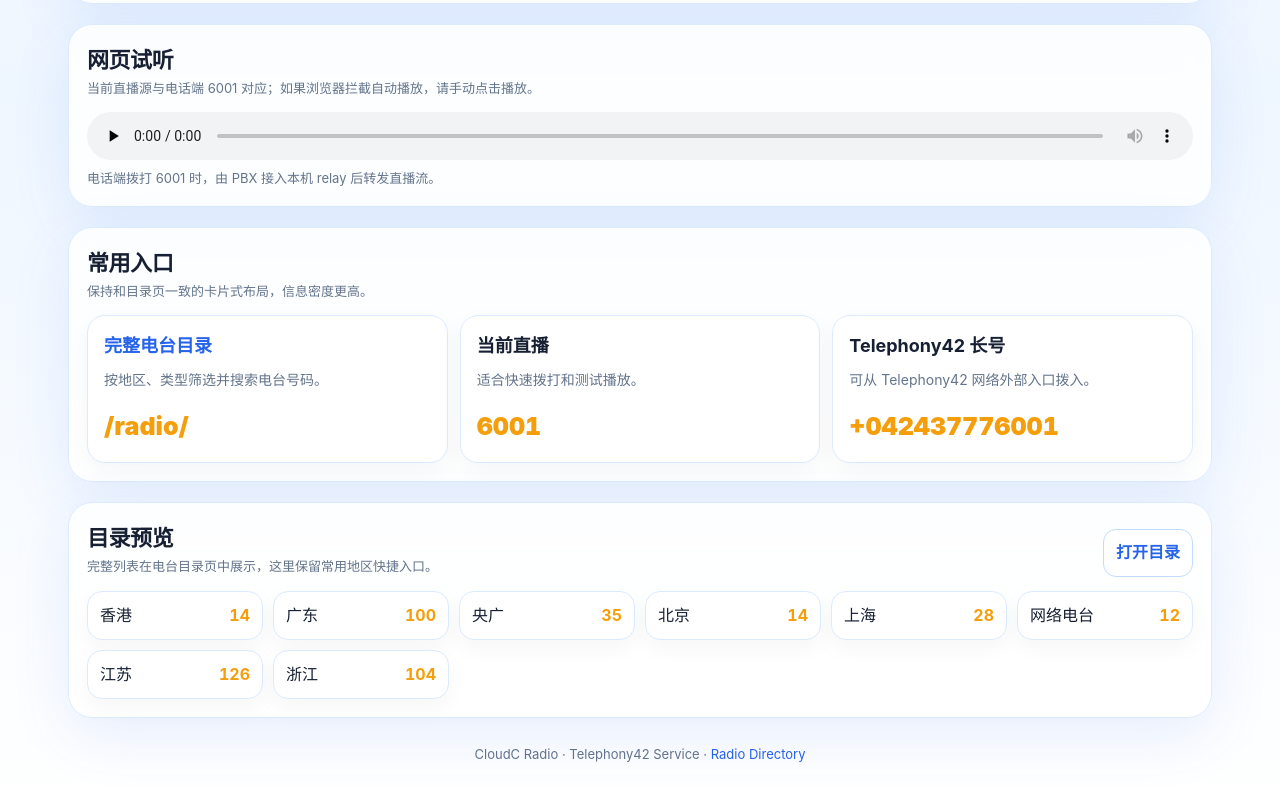
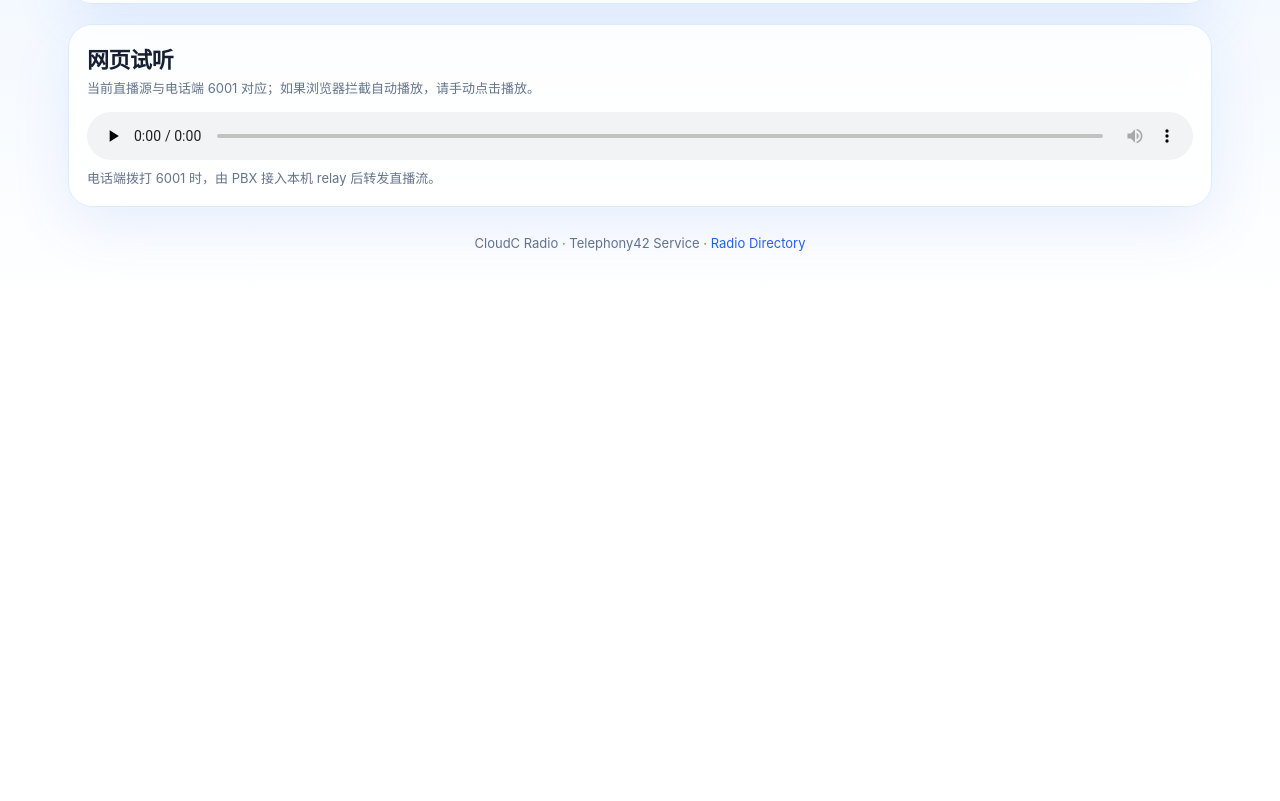
Before and after one commit to cloudc001/radio42, a plain HTML site: page index.html in a window 1280 px wide. Shown: the part 577-1378 px from the top of the page. After the commit the page ends 881 px from the top, so only its background shows below. Drawn offline with Linux system fonts and the light colour scheme.

Commit message:
Remove homepage preview cards

```diff
--- a/index.html
+++ b/index.html
@@ -18,7 +18,5 @@
 <nav class="nav"><div class="brand"><span class="dot"></span><span>CloudC Radio</span></div><div class="nav-links"><a href="https://cloudc.dev/">CloudC</a><a href="https://dn42.cloudc.dev/">DN42</a><a href="/radio/">电台目录</a><a href="https://github.com/cloudc001/radio42">GitHub</a></div></nav>
 <section class="hero"><div class="hero-card"><div class="eyebrow">Telephony42 Radio Service</div><h1>Radio42 电话广播服务</h1><p class="lead">这是由 CloudC 维护的 Telephony42 电话广播入口。你可以在网页端试听当前直播，也可以通过 Telephony42 电话网拨打短号或目录号码收听广播。</p><div class="dial-box"><div class="dial-label">当前直播短号</div><div class="dial-number">6001</div><div class="dial-note">Telephony42 长号：+042437776001。更多电台请进入完整目录。</div></div><div class="button-row"><a class="button primary" href="/radio/">进入完整电台目录</a><a class="button" href="#listen">网页试听</a></div></div></section>
 <section id="listen" class="panel"><div class="section-head"><div><h2>网页试听</h2><div class="hint">当前直播源与电话端 6001 对应；如果浏览器拦截自动播放，请手动点击播放。</div></div></div><audio controls preload="none" src="https://lhttp.qtfm.cn/live/274/64k.mp3">当前浏览器不支持音频播放。</audio><div class="player-note">电话端拨打 6001 时，由 PBX 接入本机 relay 后转发直播流。</div></section>
-<section class="panel"><div class="section-head"><div><h2>常用入口</h2><div class="hint">保持和目录页一致的卡片式布局，信息密度更高。</div></div></div><div class="cards"><a class="card" href="/radio/"><div><h3>完整电台目录</h3><p>按地区、类型筛选并搜索电台号码。</p></div><div class="big">/radio/</div></a><article class="card"><div><h3>当前直播</h3><p>适合快速拨打和测试播放。</p></div><div class="big">6001</div></article><article class="card"><div><h3>Telephony42 长号</h3><p>可从 Telephony42 网络外部入口拨入。</p></div><div class="big">+042437776001</div></article></div></section>
-<section class="panel"><div class="section-head"><div><h2>目录预览</h2><div class="hint">完整列表在电台目录页中展示，这里保留常用地区快捷入口。</div></div><a class="button" href="/radio/">打开目录</a></div><div class="chips"><a class="chip" href="/radio/"><span>香港</span><b>14</b></a><a class="chip" href="/radio/"><span>广东</span><b>100</b></a><a class="chip" href="/radio/"><span>央广</span><b>35</b></a><a class="chip" href="/radio/"><span>北京</span><b>14</b></a><a class="chip" href="/radio/"><span>上海</span><b>28</b></a><a class="chip" href="/radio/"><span>网络电台</span><b>12</b></a><a class="chip" href="/radio/"><span>江苏</span><b>126</b></a><a class="chip" href="/radio/"><span>浙江</span><b>104</b></a></div></section>
 <div class="footer">CloudC Radio · Telephony42 Service · <a href="/radio/">Radio Directory</a></div>
 </main></body></html>
```
